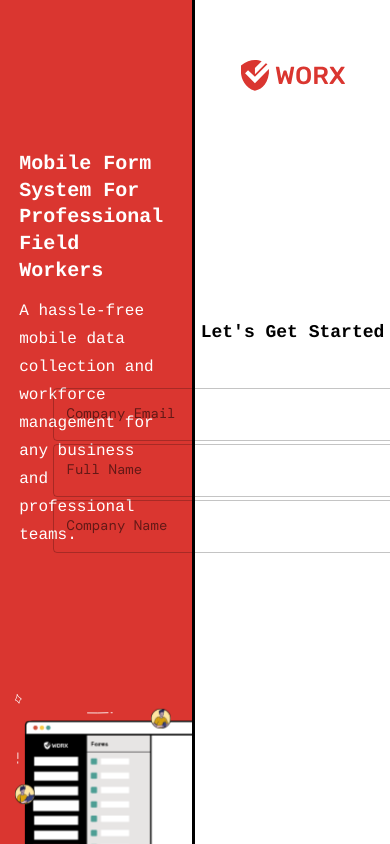
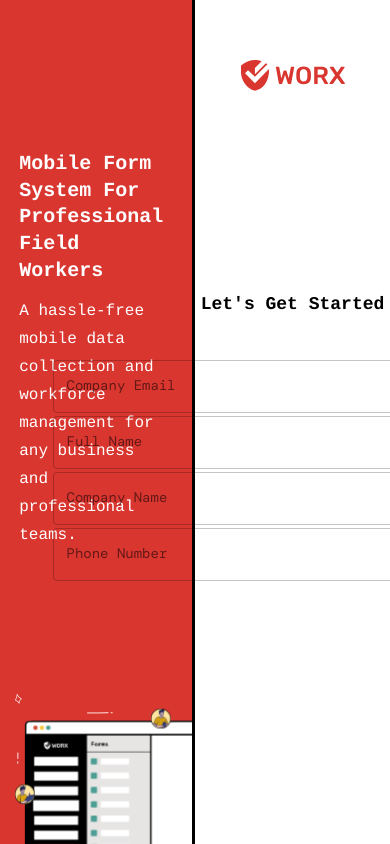
Before and after one commit to worxid/worx, a React (Create React App) app in the folder ui/: page /sign-up in a window 390 px wide. Shown: the top 844 px of the page. Built offline with nearby package versions, Linux system fonts and the light colour scheme; a web font is replaced by a local one.

Commit message:
add phone number Form Control component

```diff
--- a/ui/src/pages/SignUp/SignUp.jsx
+++ b/ui/src/pages/SignUp/SignUp.jsx
@@ -17,12 +17,14 @@ const SignUp = () => {
     companyEmail: '',
     fullName: '',
     companyName: '',
+    phoneNumber: '',
   }
 
   const initialFormHelperObject = {
     companyEmail: null,
     fullName: null,
     companyName: null,
+    phoneNumber: null,
   }
 
   const [ formObject, setFormObject ] = useState(initialFormObject)
@@ -115,6 +117,29 @@ const SignUp = () => {
           {formHelperObject.companyName}
         </FormHelperText>
       </FormControl>
+
+      {/* PHONE NUMBER FORM */}
+      <FormControl
+        variant='outlined'
+        fullWidth
+        error={formHelperObject.phoneNumber}
+      >
+        <InputLabel>
+          Phone Number
+        </InputLabel>
+
+        <OutlinedInput
+          name='phoneNumber'
+          type='number'
+          value={formObject.phoneNumber}
+          onChange={handleFormObjectChange}
+          label='Phone Number'
+        />
+
+        <FormHelperText>
+          {formHelperObject.phoneNumber}
+        </FormHelperText>
+      </FormControl>
     </>
   )
 }
```
